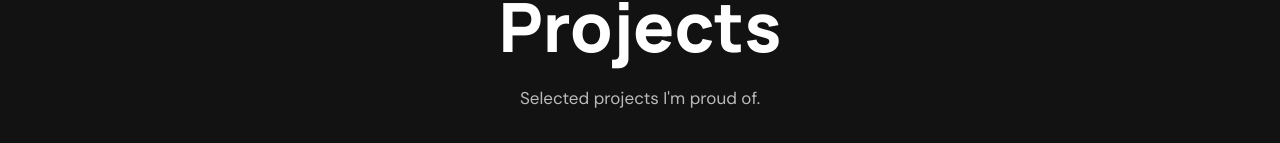
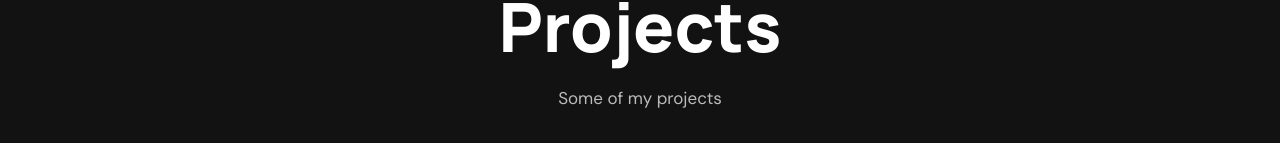
Before and after one commit to lawynnj/lawynnj.github.io, a Next.js app: page /works in a window 1280 px wide. Shown: the part 161-304 px from the top of the page. Built offline with nearby package versions, Linux system fonts and the light colour scheme.

Commit message:
fix text and placeholder image

```diff
--- a/lib/content.ts
+++ b/lib/content.ts
@@ -130,7 +130,7 @@ export const getContentList = (contentType: IContentType) => {
 
       return {
         ...data,
-        previewImage: data.previewImage || "/images/image-placeholder.png",
+        previewImage: data.previewImage || "/images/placeholder.png",
         id: uuid(),
       };
     });
--- a/pages/works.tsx
+++ b/pages/works.tsx
@@ -10,10 +10,10 @@ const Work = ({ works }) => {
     <Layout
       pathname={"/works"}
       pageTitle="Projects"
-      pageDescription="Projects spanning software engineering, system design with ReactJS, NodeJs, Amazon Web Services, and Python."
+      pageDescription="Projects spanning software engineering, system design with ReactJS, NodeJs, and Amazon Web Services."
     >
       <Container>
-        <p className="page-intro">Selected projects I'm proud of.</p>
+        <p className="page-intro">Some of my projects</p>
         <Cards data={works} basePath="works" />
       </Container>
     </Layout>
```
Also changed, not shown: public/images/placeholder.png (renamed from public/images/work/game-scheduler/600-400.png).
